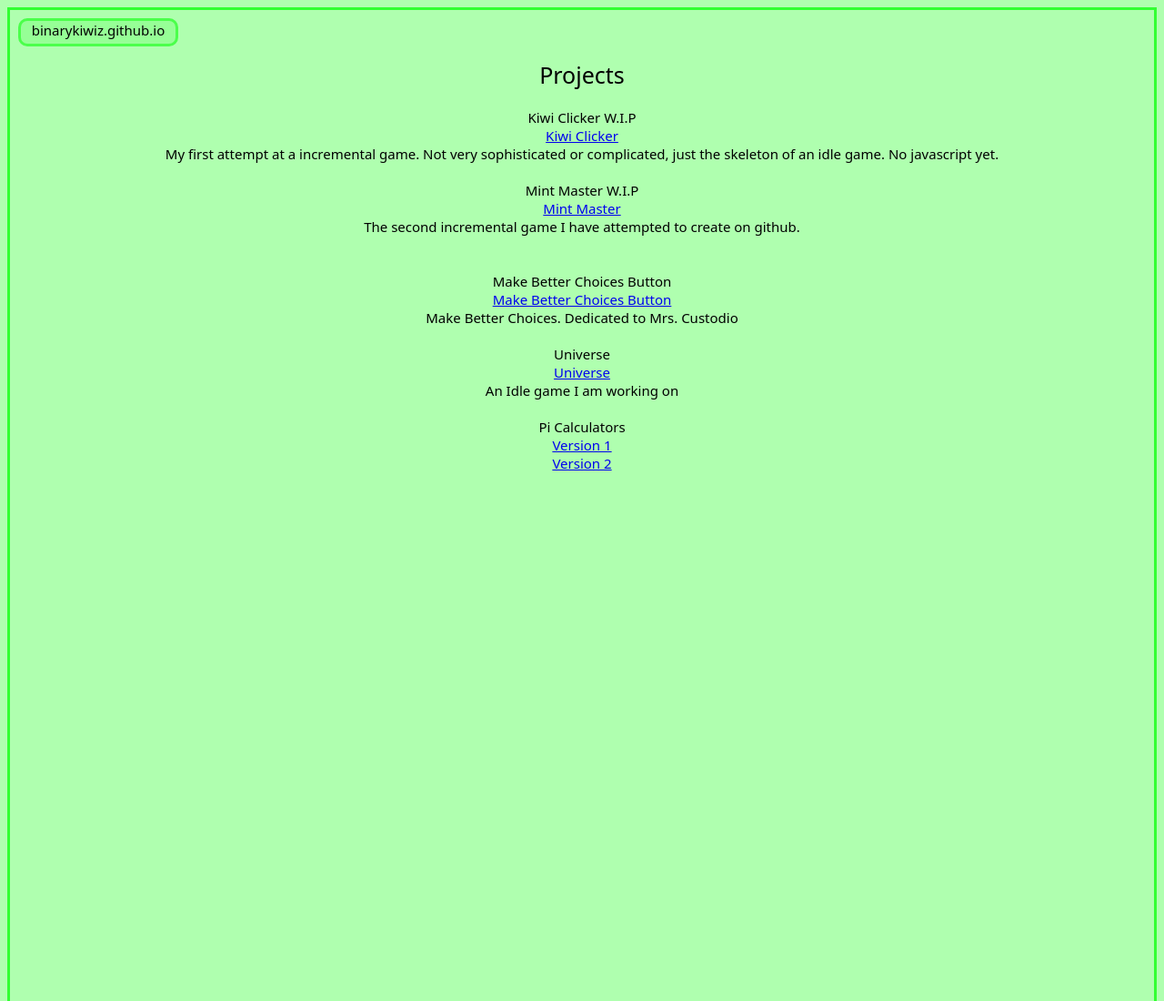
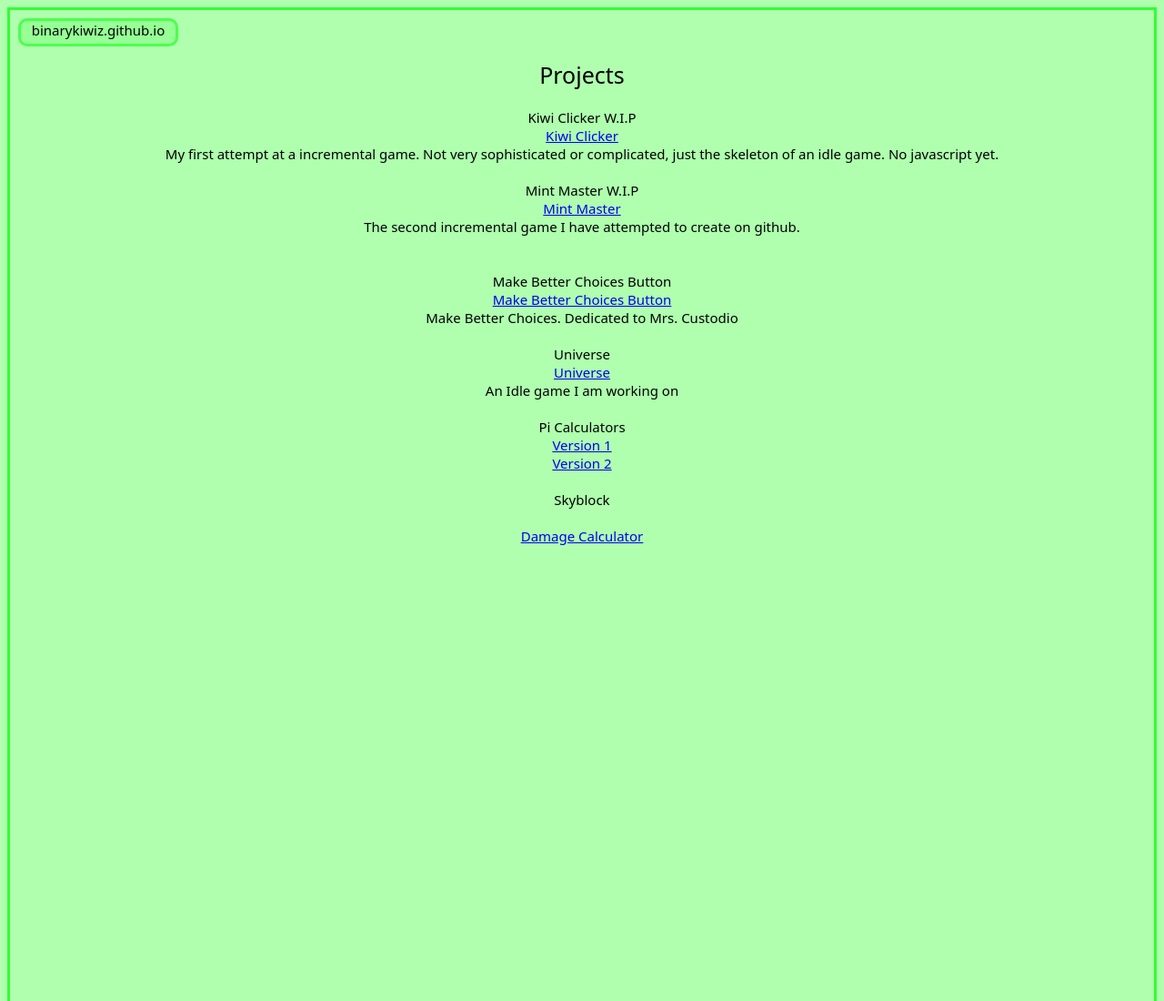
Before and after one commit to BinaryKiwiz/binarykiwiz.github.io, a plain HTML site: page index.html in a window 1280 px wide. Shown: the top 1100 px of the page at 91% size. Drawn offline with Linux system fonts and the light colour scheme.

Commit message:
Update index.html

```diff
--- a/index.html
+++ b/index.html
@@ -57,8 +57,10 @@
 <a href = https://binarykiwiz.github.io/Pi-Calculator-V2/>Version 2</a>
         <br>
         <br>
+        Skyblock
         <br>
         <br>
+        <a href = https://binarykiwiz.github.io/Sb-Damage-Calculator/>Damage Calculator</a>
         <br>
         <br>
         <br>
```
